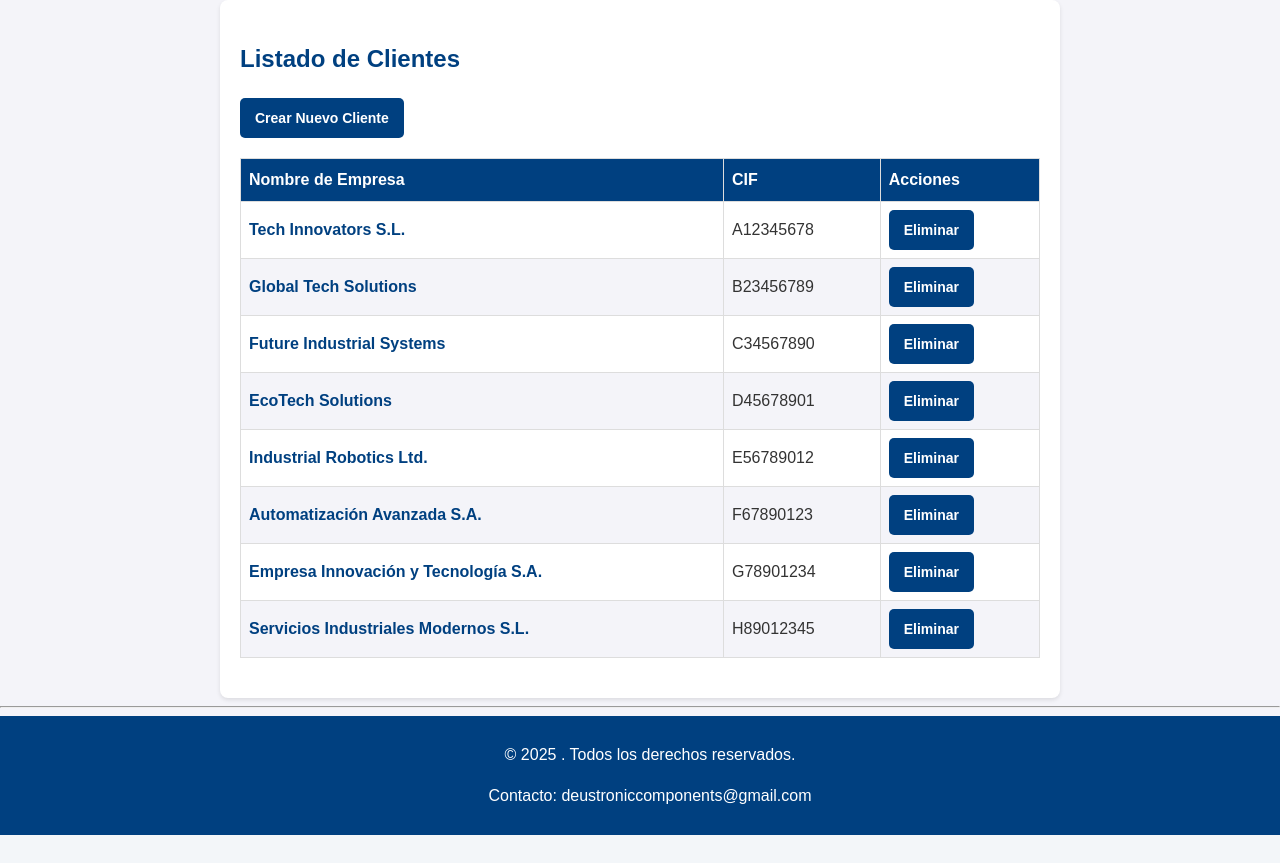
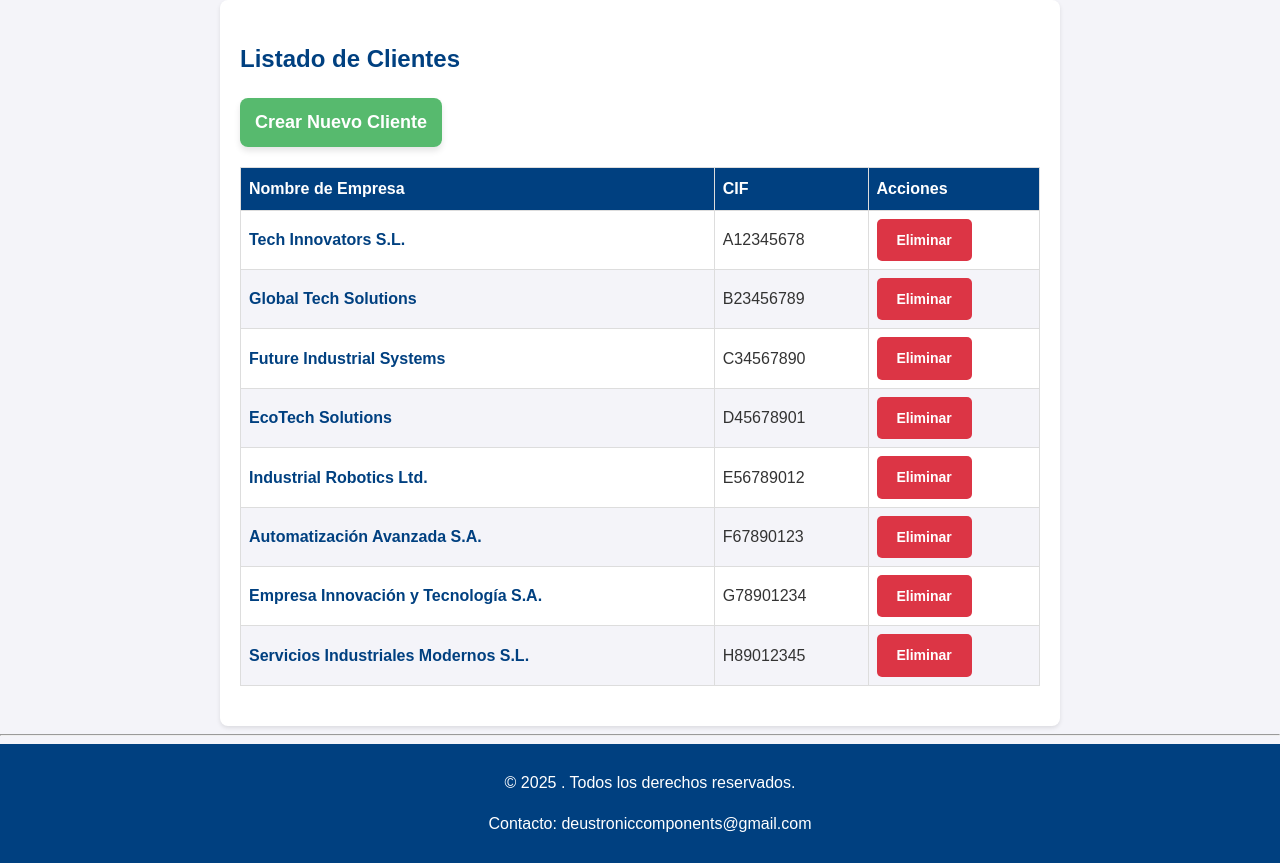
Before and after one commit to Jon8a/IW-Entregable2, a Django app: page /clientes/ in a window 1280 px wide. Shown: the part 114-977 px from the top of the page. Before the commit the page ends 949 px from the top, so only its background shows below. Run offline with Django 5.2, Linux system fonts and the light colour scheme; data comes from the database, SQL or seed files in the repository.

Commit message:
Creación clases html y formato css

```diff
--- a/Entregable2/appEntrega/static/CSS/stylesheet.css
+++ b/Entregable2/appEntrega/static/CSS/stylesheet.css
@@ -173,3 +173,45 @@ a.detalle_link:hover {
     color: #0066cc;
     text-decoration: underline;
 }
+
+/* Botón de Crear Nuevo Cliente */
+.btn-crear-cliente {
+    display: inline-block;
+    padding: 10px 15px;
+    font-size: 18px;
+    font-weight: bold;
+    color: #fff;
+    background-color: #28a746c7; /* Verde llamativo */
+    border: none;
+    border-radius: 8px;
+    text-decoration: none;
+    text-align: center;
+    cursor: pointer;
+    box-shadow: 0 4px 6px rgba(0, 0, 0, 0.1);
+    transition: background-color 0.3s ease, transform 0.2s ease;
+}
+
+.btn-crear-cliente:hover {
+    background-color: #16e635d6; /* Verde más oscuro */
+    transform: scale(1.05); /* Efecto de agrandamiento */
+}
+
+/* Botón de Eliminar */
+.btn-eliminar {
+    display: inline-block;
+    padding: 10px 20px;
+    font-size: 14px;
+    font-weight: bold;
+    color: #fff;
+    background-color: #dc3545; /* Rojo llamativo */
+    border: none;
+    border-radius: 5px;
+    text-decoration: none;
+    text-align: center;
+    cursor: pointer;
+    transition: background-color 0.3s ease;
+}
+
+.btn-eliminar:hover {
+    background-color: #c82333; /* Rojo más oscuro */
+}
--- a/Entregable2/appEntrega/templates/cliente_listado.html
+++ b/Entregable2/appEntrega/templates/cliente_listado.html
@@ -4,7 +4,9 @@
 
 {% block content %}
 <h2>Listado de Clientes</h2>
-<a href="{% url 'cliente_crear' %}" class="button">Crear Nuevo Cliente</a>
+<!-- Botón de Crear Nuevo Cliente -->
+<a href="{% url 'cliente_crear' %}" class="btn-crear-cliente">Crear Nuevo Cliente</a>
+
 <table>
     <thead>
         <tr>
@@ -19,7 +21,8 @@
             <td><a href="{% url 'cliente_detalle' cliente.id %}" class="detalle_link">{{ cliente.nombre_empresa }}</a></td>
             <td>{{ cliente.cif }}</td>
             <td>
-                <a href="{% url 'cliente_eliminar' cliente.id %}" class="button">Eliminar</a>
+                <!-- Botón de Eliminar -->
+                <a href="{% url 'cliente_eliminar' cliente.id %}" class="btn-eliminar">Eliminar</a>
             </td>
         </tr>
         {% empty %}
--- a/Entregable2/appEntrega/templates/pedido_eliminar.html
+++ b/Entregable2/appEntrega/templates/pedido_eliminar.html
@@ -4,11 +4,10 @@
 
 {% block content %}
 <h2>¿Estás seguro de que deseas eliminar este pedido?</h2>
-<p><strong>{{ object.codigo_referencia}}</strong></p>
+<p><strong>{{ object.codigo_referencia }}</strong></p>
 <form method="post">
     {% csrf_token %}
-    <button type="submit">Eliminar</button>
+    <button type="submit" class="btn-eliminar">Eliminar</button>
     <a href="{% url 'pedido_listado' %}" class="button">Cancelar</a>
 </form>
-
 {% endblock %}
--- a/Entregable2/appEntrega/templates/pedido_listado.html
+++ b/Entregable2/appEntrega/templates/pedido_listado.html
@@ -22,7 +22,9 @@
             <td><a href="{% url 'cliente_detalle' pedido.cliente.id %}" class ='detalle_link'>{{ pedido.cliente.nombre_empresa }}</a></td>
             <td>
                 <a href="{% url 'pedido_editar' pedido.id %}" class="button">Editar</a>
-                <a href="{% url 'pedido_eliminar' pedido.id %}" class="button">Eliminar</a>
+
+                    <a href="{% url 'pedido_eliminar' pedido.id %}" class="btn-eliminar">Eliminar</a>
+                </td>
             </td>
         </tr>
         {% empty %}
--- a/Entregable2/appEntrega/templates/producto_listado.html
+++ b/Entregable2/appEntrega/templates/producto_listado.html
@@ -21,7 +21,8 @@
             <td>{{ producto.referencia }}</td>
             <td>{{ producto.precio }}</td>
             <td>
-                <a href="{% url 'producto_eliminar' producto.id %}" class="button">Eliminar</a>
+                <!-- Botón de Eliminar con la clase btn-eliminar -->
+                <a href="{% url 'producto_eliminar' producto.id %}" class="btn-eliminar">Eliminar</a>
             </td>
         </tr>
         {% empty %}
```
